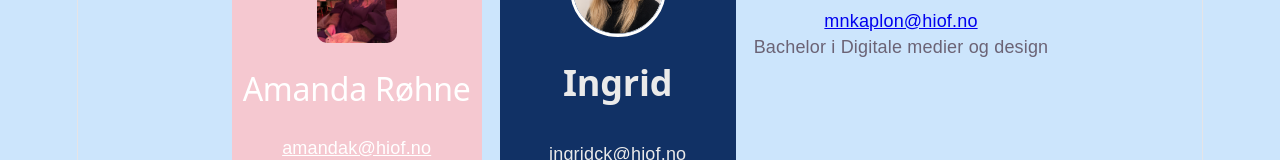
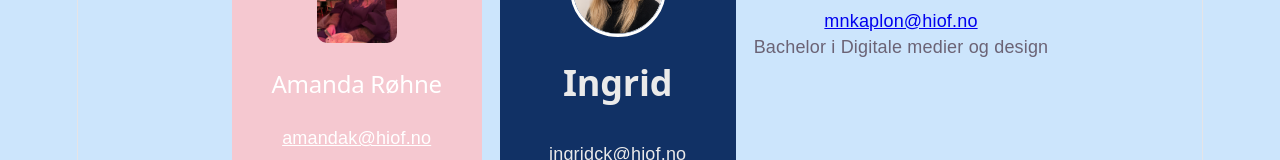
Before and after one commit to Ingridck28/arbeidskrav-4, a React (Vite) app: page / in a window 1280 px wide. Shown: the part 257-417 px from the top of the page. Built offline with nearby package versions, Linux system fonts and the light colour scheme; no server answers.

Commit message:
Update amanda.css

```diff
--- a/src/style/amanda.css
+++ b/src/style/amanda.css
@@ -9,7 +9,7 @@
 .card-amanda h2{
     color: rgb(255, 255, 255);
     margin-top: 20px;
-    font-size: xx-large;
+    font-size: x-large;
     font-weight: 500;
 }
 
```
